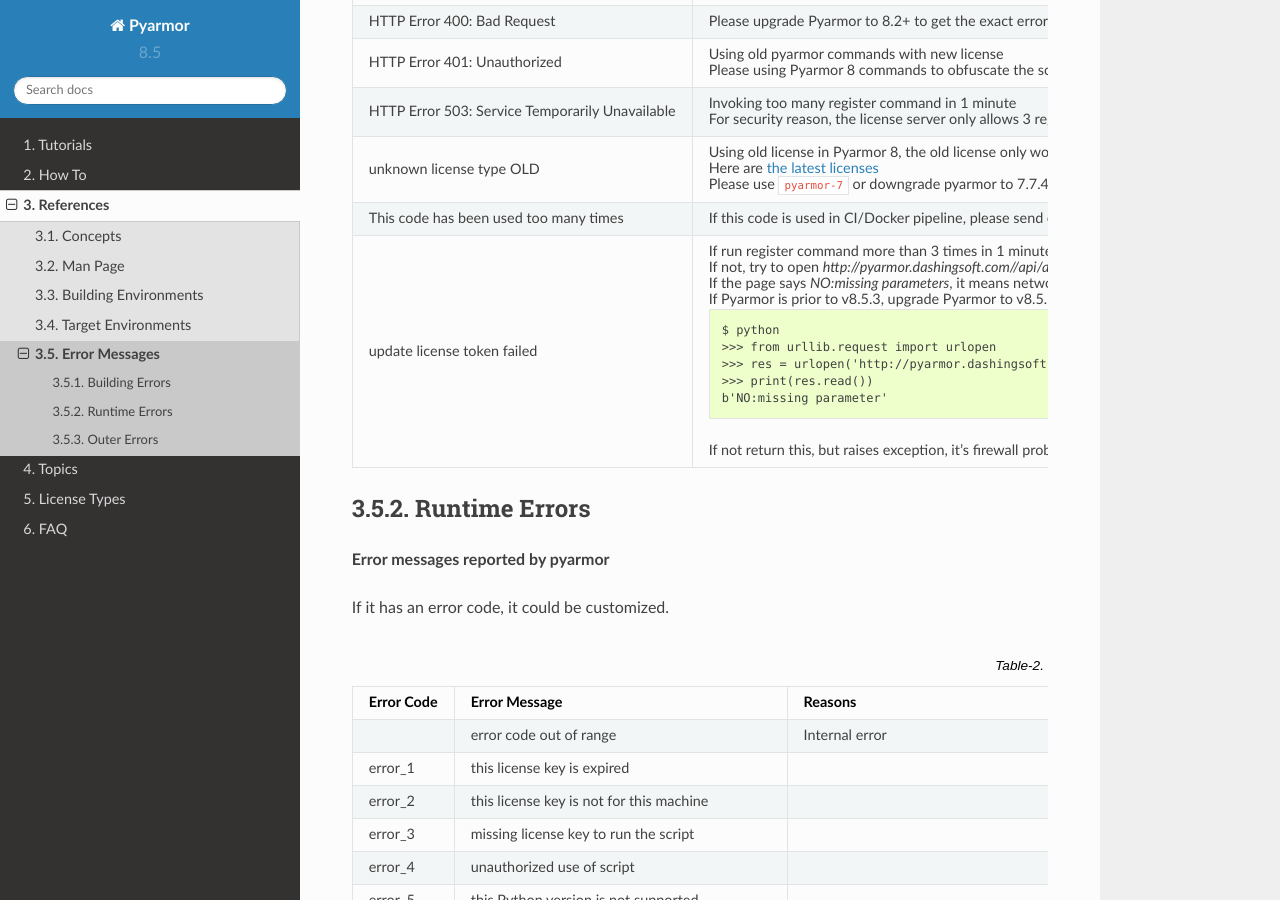
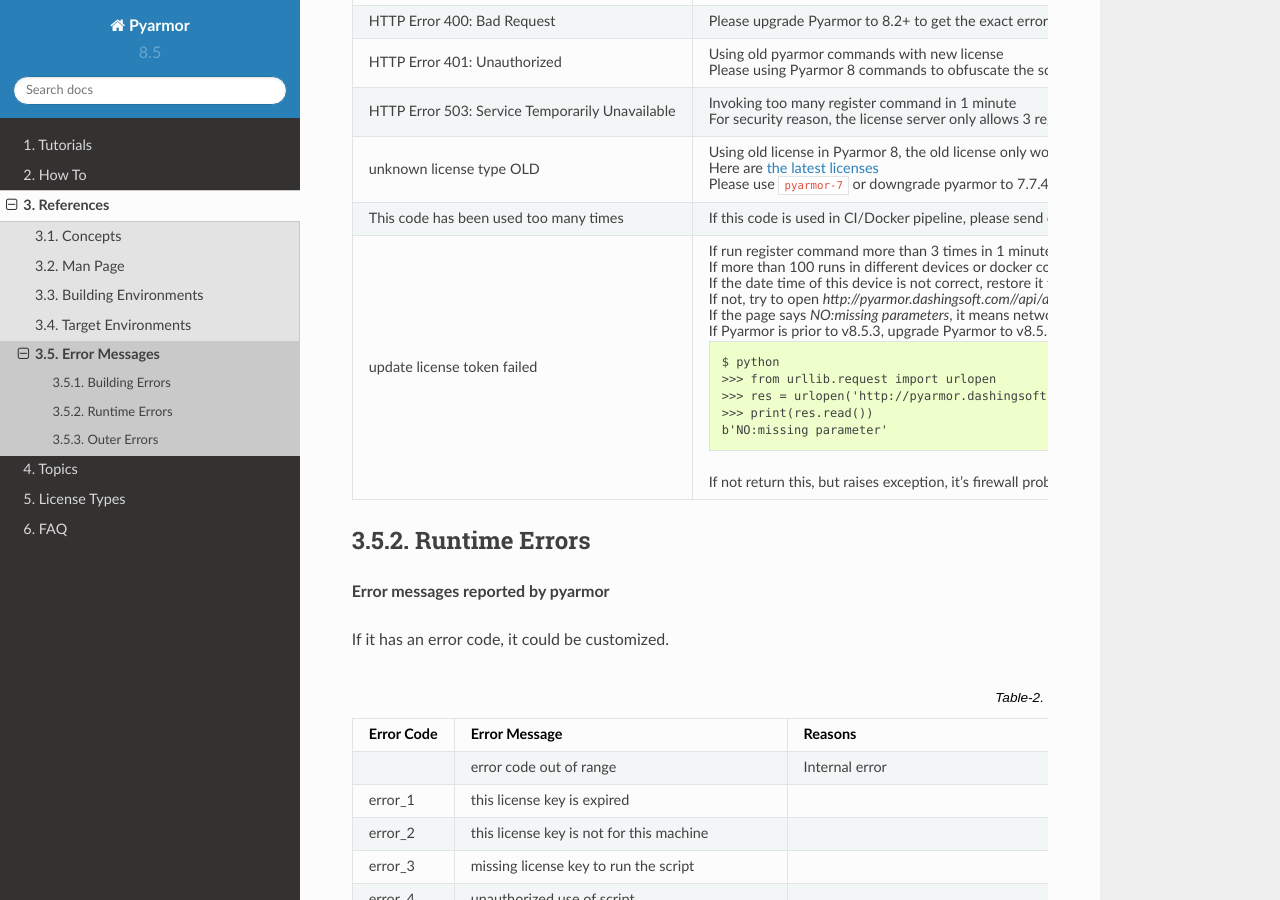
Before and after one commit to dashingsoft/pyarmor, a Sphinx documentation site: the page built from docs/reference/errors.rst, in a window 1280 px wide and 900 px high, scrolled down 861 px. Built offline with Sphinx 7.4.7 and the Read the Docs theme 2.0.0, drawn with Linux system fonts in a browser that asks for light colours.

Commit message:
Add more check list for update token failed

```diff
--- a/docs/reference/errors.rst
+++ b/docs/reference/errors.rst
@@ -73,6 +73,10 @@
      - If this code is used in CI/Docker pipeline, please send **order information** by registration email of this code to pyarmor@163.com to unlock it. Do not send this code only, it doesn't make sense.
    * - update license token failed
      - If run register command more than 3 times in 1 minute, wait for 5 minutes, and try again.
+
+       If more than 100 runs in different devices or docker containers in 24 hours, please wait until any token is released
+
+       If the date time of this device is not correct, restore it to current date
 
        If not, try to open `http://pyarmor.dashingsoft.com//api/auth2/` in web browser
 
```
